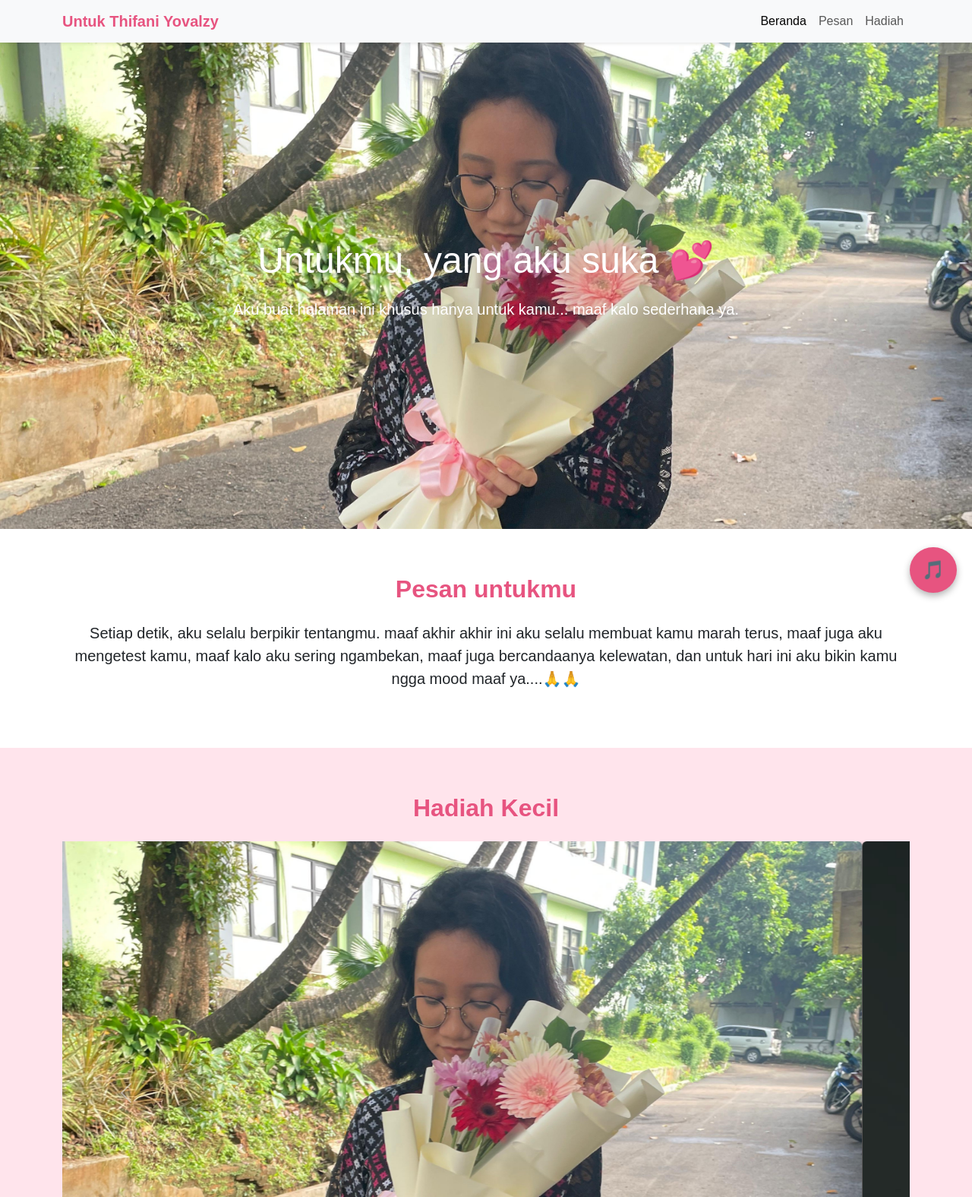
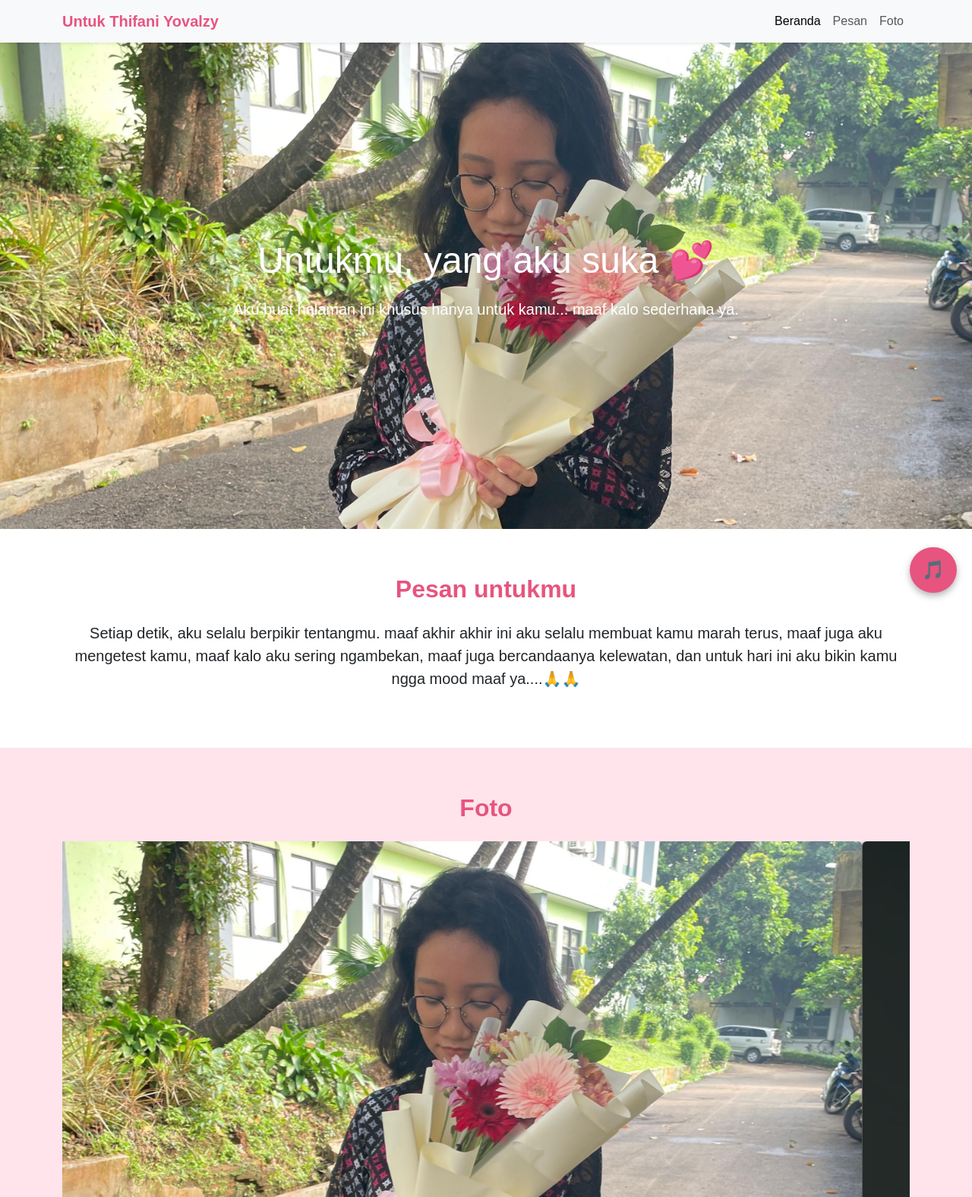
Before and after one commit to DIALRI2111/jalamd-wwdww, a plain HTML site: page index.html in a window 1280 px wide. Shown: the top 1575 px of the page at 76% size. Drawn offline with nearby package versions, Linux system fonts and the light colour scheme.

Commit message:
Add files via upload

```diff
--- a/index.html
+++ b/index.html
@@ -33,7 +33,7 @@
             <li class="nav-item">
               <a class="nav-link" href="#pesan">Pesan</a>
             </li>
-            <li class="nav-item"><a class="nav-link" href="#gif">Hadiah</a></li>
+            <li class="nav-item"><a class="nav-link" href="#gif">Foto</a></li>
           </ul>
         </div>
       </div>
@@ -66,7 +66,7 @@
     <!-- Carousel Section -->
     <section id="gif" class="gif-section">
       <div class="container text-center">
-        <h2 class="fw-bold text-pink mb-4">Hadiah Kecil</h2>
+        <h2 class="fw-bold text-pink mb-4">Foto</h2>
         <!-- Bootstrap Carousel -->
         <div id="giftCarousel" class="carousel slide" data-bs-ride="carousel">
           <div class="carousel-inner">
```
